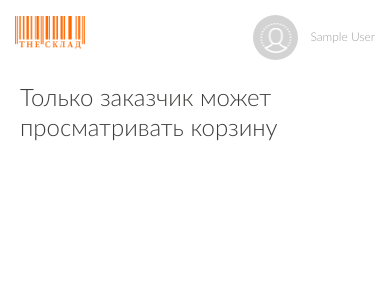
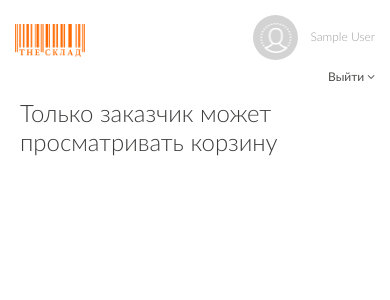
Before and after one commit to Specialistik/e-market, a Django app: page /basket in a window 390 px wide. Shown: the top 300 px of the page. Run offline with Django 3.2, Linux system fonts and the light colour scheme; a user stored in the database is signed in; tables that the repository leaves empty hold one stand-in row (values such as "Sample post"); some libraries are stand-ins or nearby versions.

Commit message:
the quit button

```diff
--- a/static/css/responsive.css
+++ b/static/css/responsive.css
@@ -512,19 +512,20 @@
 		}
 
 		.header_right_box{
+			-webkit-flex-direction: column;
 			-moz-flex-direction: column;
 			-ms-flex-direction: column;
 			-o-flex-direction: column;
+			flex-direction: column;
 			-webkit-box-orient: vertical;
 			-webkit-box-direction: normal;
-		        flex-direction: column;
+			-ms-align-items: flex-end;
+			-webkit-box-align: end;
+			    -ms-flex-align: end;
+			        align-items: flex-end;
 		}
 
 		.header_inner .basket_wrapp{
-		display: none;
-	}
-
-	.header_inner .out_btn{
 			display: none;
 		}
 
@@ -970,6 +971,14 @@
 			width: 100%;
 		}
 
+		.subcategory_products{
+			display: none;
+		}
+
+		.category_products{
+			display: none;
+		}
+
 	} /* (max-width: 767px) */
 
 	@media only screen and (max-width: 469px) {
--- a/templates/base.html
+++ b/templates/base.html
@@ -89,7 +89,7 @@
 
 <body>
     <!-- - - - - - - - - - - - - - Header - - - - - - - - - - - - - - - - -->
-    <header id="header" class="header_wrapp">
+    <header id="header" class="header_wrapp claerfix">
         <div class="header_inner claerfix">
             <!-- - - - - - - - - - - - - - Logo - - - - - - - - - - - - - - - - -->
             <div class="logo">
```
Also changed, not shown: static/js/profile_create.js (+5 -4 lines). Lines whose indentation alone changed are shown as unchanged.
